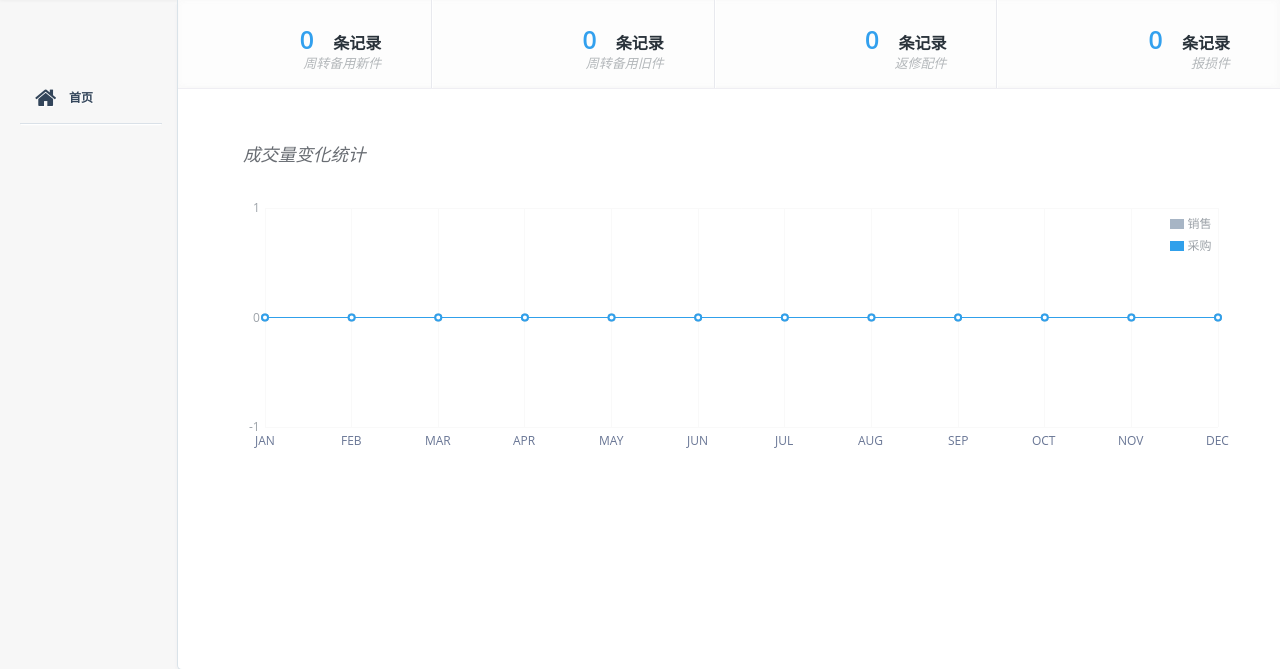
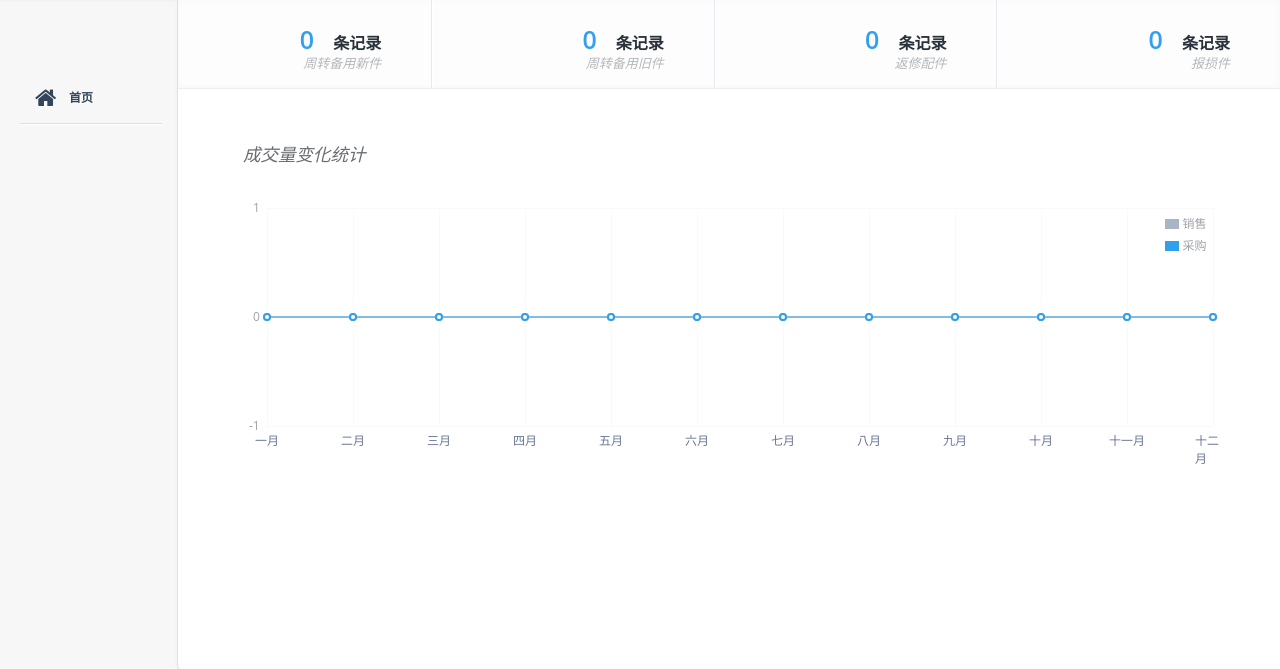
Before and after one commit to Lin-von/Distributed-Database-Management-System, a PHP site: page / in a window 1280 px wide. Shown: the part 49-718 px from the top of the page. Run offline with PHP 8.4, Linux system fonts and the light colour scheme; the visitor is signed in with stand-in values (Sample User, id 1); data that the repository does not hold is empty.

Commit message:
re-describe

```diff
--- a/index.php
+++ b/index.php
@@ -292,8 +292,8 @@ from
                         },
                     colors: ["#a7b5c5", "#30a0eb"],
                     xaxis: {
-                        ticks: [[1, "JAN"], [2, "FEB"], [3, "MAR"], [4,"APR"], [5,"MAY"], [6,"JUN"],
-                               [7,"JUL"], [8,"AUG"], [9,"SEP"], [10,"OCT"], [11,"NOV"], [12,"DEC"]],
+                        ticks: [[1, "一月"], [2, "二月"], [3, "三月"], [4,"四月"], [5,"五月"], [6,"六月"],
+                               [7,"七月"], [8,"八月"], [9,"九月"], [10,"十月"], [11,"十一月"], [12,"十二月"]],
                         font: {
                             size: 12,
                             family: "Open Sans, Arial",
@@ -335,7 +335,7 @@ from
                         var month = item.series.xaxis.ticks[item.dataIndex].label;
 
                         showTooltip(item.pageX, item.pageY,
-                                    item.series.label + " of " + month + ": " + y);
+                            month + item.series.label + "单据量: " + y);
                     }
                 }
                 else {
--- a/子节点文件/index.php
+++ b/子节点文件/index.php
@@ -292,8 +292,8 @@ from
                         },
                     colors: ["#a7b5c5", "#30a0eb"],
                     xaxis: {
-                        ticks: [[1, "JAN"], [2, "FEB"], [3, "MAR"], [4,"APR"], [5,"MAY"], [6,"JUN"],
-                               [7,"JUL"], [8,"AUG"], [9,"SEP"], [10,"OCT"], [11,"NOV"], [12,"DEC"]],
+                        ticks: [[1, "一月"], [2, "二月"], [3, "三月"], [4,"四月"], [5,"五月"], [6,"六月"],
+                               [7,"七月"], [8,"八月"], [9,"九月"], [10,"十月"], [11,"十一月"], [12,"十二月"]],
                         font: {
                             size: 12,
                             family: "Open Sans, Arial",
@@ -335,7 +335,7 @@ from
                         var month = item.series.xaxis.ticks[item.dataIndex].label;
 
                         showTooltip(item.pageX, item.pageY,
-                                    item.series.label + " of " + month + ": " + y);
+                            month + item.series.label + "单据量: " + y);
                     }
                 }
                 else {
```
